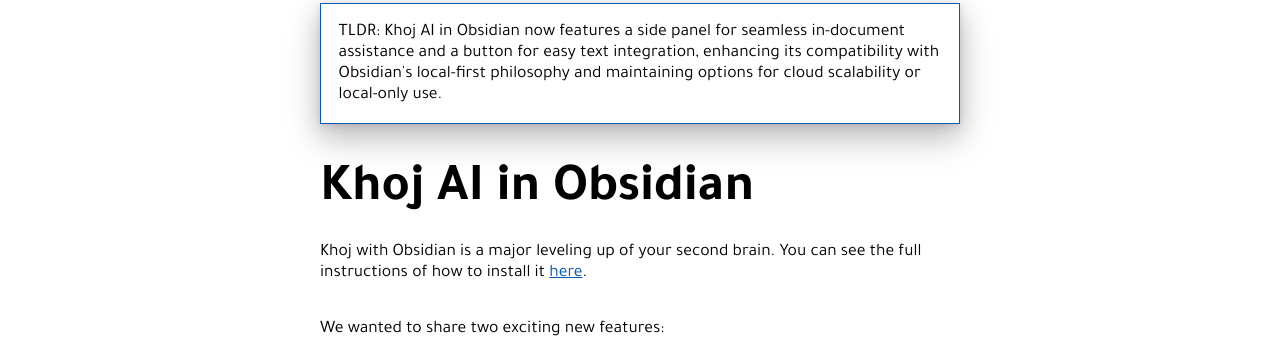
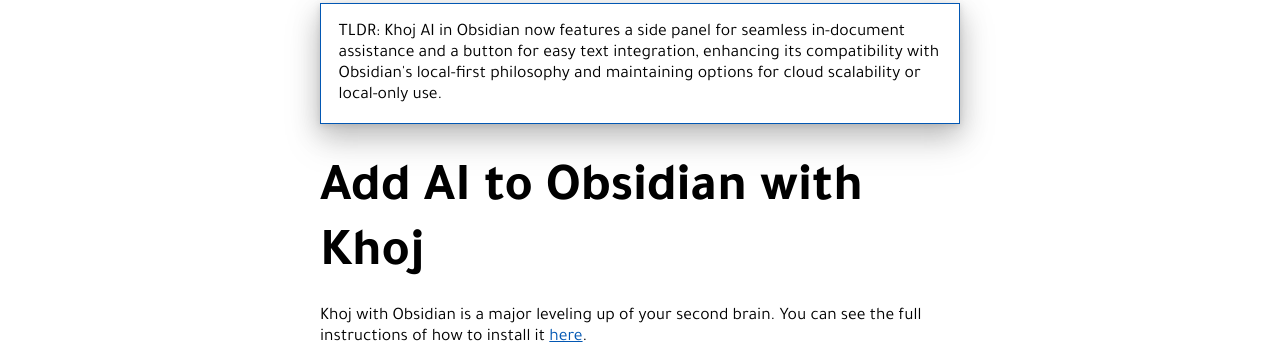
Before and after one commit to khoj-ai/flare, an Astro site: page /posts/obsidian-ux-revamp in a window 1280 px wide. Shown: the part 446-800 px from the top of the page. Built offline with nearby package versions, Linux system fonts and the light colour scheme; Astro itself is replaced by a stand-in of ours; a web font is replaced by a local one.

Commit message:
Update title header for the khoj obsidian ux blog post

```diff
--- a/src/content/posts/obsidian-ux-revamp.md
+++ b/src/content/posts/obsidian-ux-revamp.md
@@ -7,7 +7,7 @@ heroImage: /two_phase_forest.png
 pubDate: 2024-06-19
 ---
 
-# Khoj AI in Obsidian
+# Add AI to Obsidian with Khoj
 
 Khoj with Obsidian is a major leveling up of your second brain. You can see the full instructions of how to install it [here](https://docs.khoj.dev/clients/obsidian/#setup).
 
```
